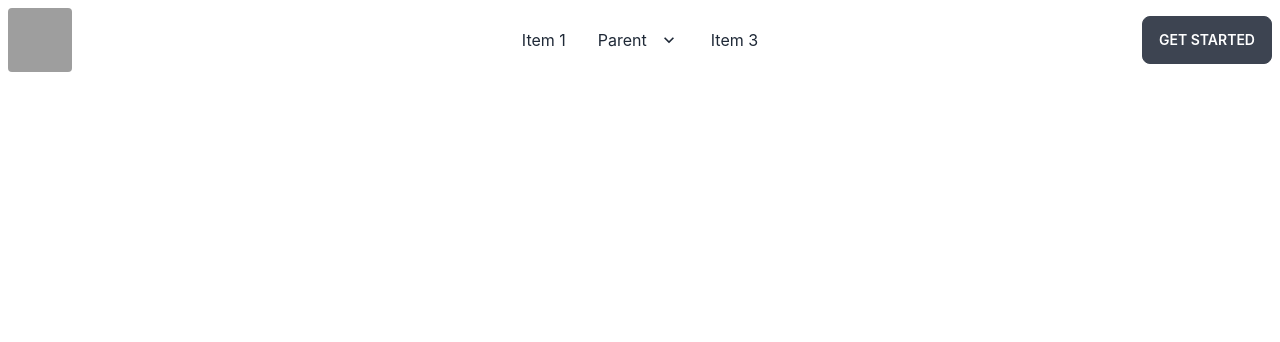
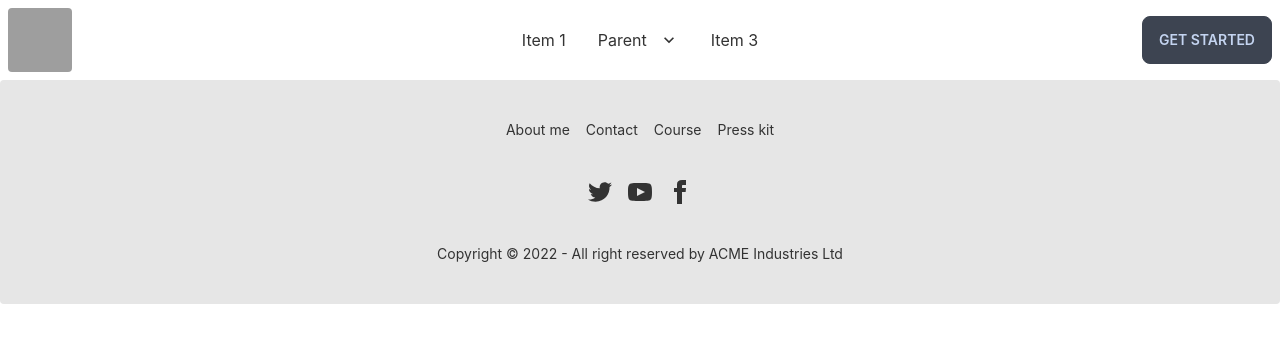
Before and after one commit to nagimuddin/My-Portfolio, a React (Create React App) app: page / in a window 1280 px wide. Shown: the top 342 px of the page. Built offline with nearby package versions, Linux system fonts and the light colour scheme; grey boxes are pictures that could not be loaded.

Commit message:
footer section complited

```diff
--- a/package.json
+++ b/package.json
@@ -9,6 +9,7 @@
     "daisyui": "^2.15.2",
     "react": "^18.1.0",
     "react-dom": "^18.1.0",
+    "react-router": "^6.3.0",
     "react-router-dom": "^6.3.0",
     "react-scripts": "5.0.1",
     "web-vitals": "^2.1.4"
--- a/src/Pages/Shared/Footer.js
+++ b/src/Pages/Shared/Footer.js
@@ -1,10 +1,28 @@
 import React from 'react';
+import { Link } from 'react-router-dom';
 
 const Footer = () => {
     return (
-        <div>
-
-        </div>
+        <>
+           <footer className="footer footer-center p-10 bg-base-200 text-base-content rounded">
+  <div className="grid grid-flow-col gap-4">
+    <Link to='/' className="link link-hover">About me</Link>
+    <Link to='/' className="link link-hover">Contact</Link>
+    <Link to='/' className="link link-hover">Course</Link>
+    <Link to='/' className="link link-hover">Press kit</Link>
+  </div>
+  <div>
+    <div className="grid grid-flow-col gap-4">
+      <Link to='/'><svg xmlns="http://www.w3.org/2000/svg" width="24" height="24" viewBox="0 0 24 24" className="fill-current"><path d="M24 4.557c-.883.392-1.832.656-2.828.775 1.017-.609 1.798-1.574 2.165-2.724-.951.564-2.005.974-3.127 1.195-.897-.957-2.178-1.555-3.594-1.555-3.179 0-5.515 2.966-4.797 6.045-4.091-.205-7.719-2.165-10.148-5.144-1.29 2.213-.669 5.108 1.523 6.574-.806-.026-1.566-.247-2.229-.616-.054 2.281 1.581 4.415 3.949 4.89-.693.188-1.452.232-2.224.084.626 1.956 2.444 3.379 4.6 3.419-2.07 1.623-4.678 2.348-7.29 2.04 2.179 1.397 4.768 2.212 7.548 2.212 9.142 0 14.307-7.721 13.995-14.646.962-.695 1.797-1.562 2.457-2.549z"></path></svg></Link>
+      <Link to='/'><svg xmlns="http://www.w3.org/2000/svg" width="24" height="24" viewBox="0 0 24 24" className="fill-current"><path d="M19.615 3.184c-3.604-.246-11.631-.245-15.23 0-3.897.266-4.356 2.62-4.385 8.816.029 6.185.484 8.549 4.385 8.816 3.6.245 11.626.246 15.23 0 3.897-.266 4.356-2.62 4.385-8.816-.029-6.185-.484-8.549-4.385-8.816zm-10.615 12.816v-8l8 3.993-8 4.007z"></path></svg></Link>
+      <Link to='/'><svg xmlns="http://www.w3.org/2000/svg" width="24" height="24" viewBox="0 0 24 24" className="fill-current"><path d="M9 8h-3v4h3v12h5v-12h3.642l.358-4h-4v-1.667c0-.955.192-1.333 1.115-1.333h2.885v-5h-3.808c-3.596 0-5.192 1.583-5.192 4.615v3.385z"></path></svg></Link>
+    </div>
+  </div>
+  <div>
+    <p>Copyright © {new Date().getFullYear()} - All right reserved by ACME Industries Ltd</p>
+  </div>
+</footer>
+        </>
     );
 };
 
--- a/tailwind.config.js
+++ b/tailwind.config.js
@@ -3,5 +3,20 @@ module.exports = {
   theme: {
     extend: {},
   },
+  daisyui: {
+    themes: [
+      {
+        mytheme: {
+          primary: "#a991f7",
+          secondary: "#f6d860",
+          accent: "#37cdbe",
+          neutral: "#3d4451",
+          "base-100": "#ffffff",
+        },
+      },
+      "dark",
+      "cupcake",
+    ],
+  },
   plugins: [require("daisyui")],
-}
+};
```
Also changed, not shown: 1 other file (tests, documents, lock files or other folders).
